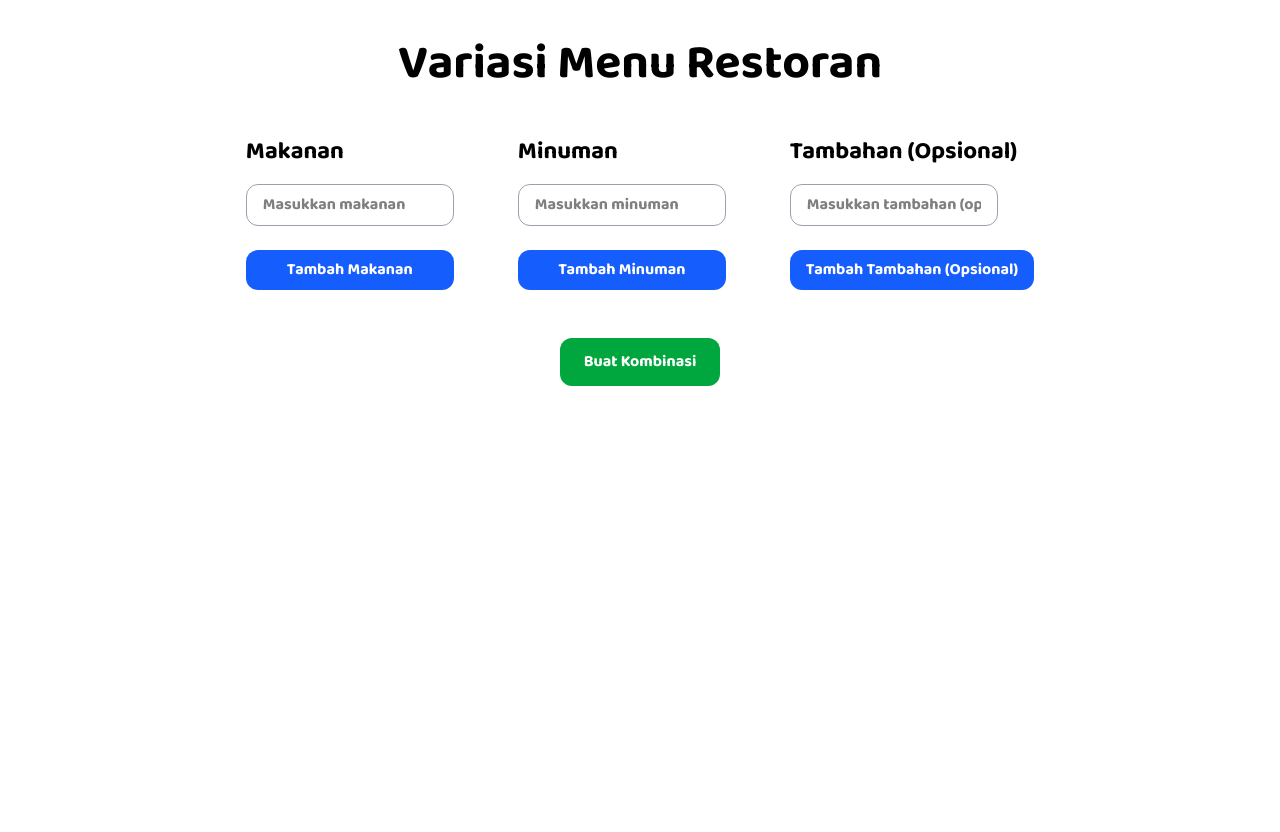
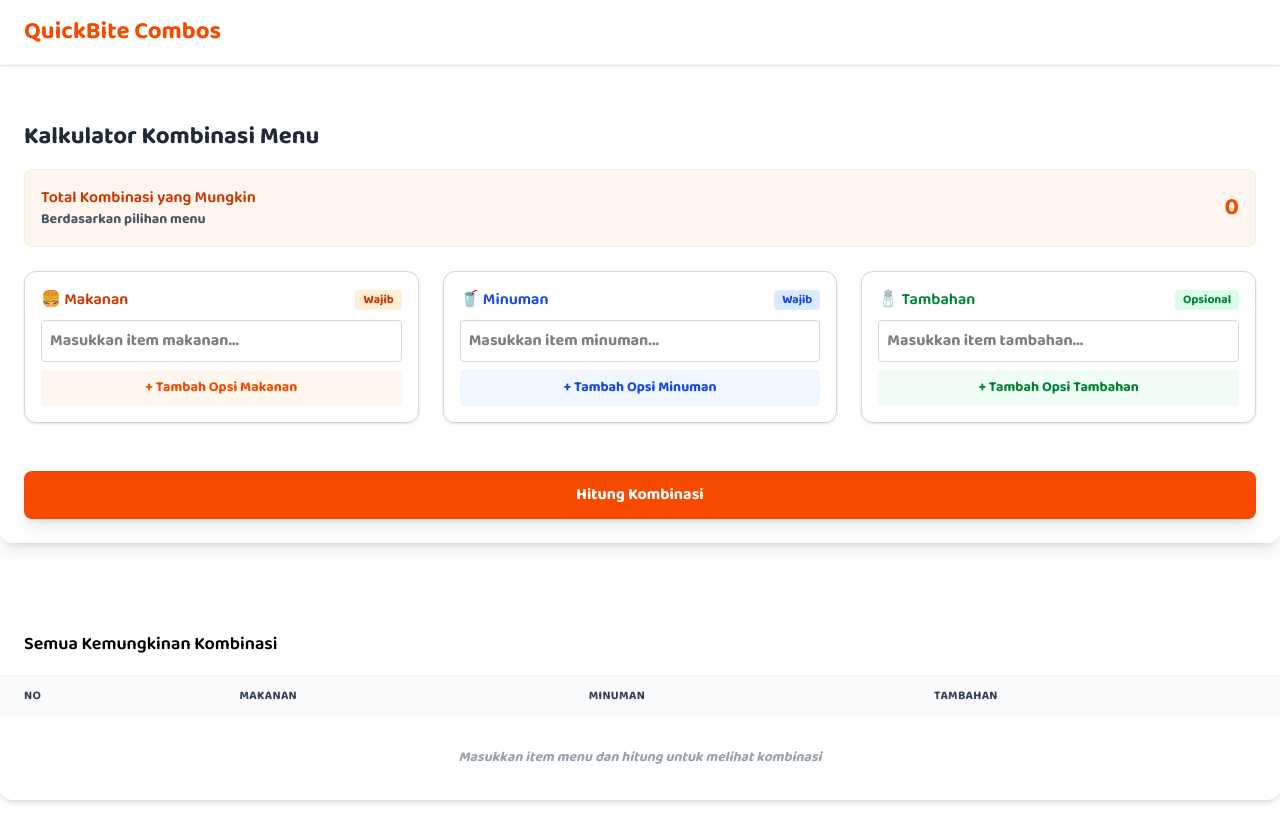
Before and after one commit to BintangKurniawan/kombinatorial-matdis, a Next.js app: page / in a window 1280 px wide. Before the commit the page ends 800 px from the top, so only its background shows below. Built offline with nearby package versions, Linux system fonts and the light colour scheme.

Commit message:
Ikhsan | redesign layout

```diff
--- a/src/app/page.tsx
+++ b/src/app/page.tsx
@@ -15,11 +15,6 @@ export default function Home() {
   const [minumanList, setMinumanList] = useState<string[]>([""]);
   const [tambahanList, setTambahanList] = useState<string[]>([""]);
   const [kombinasiList, setKombinasiList] = useState<{ makanan: string; minuman: string; tambahan: string[] }[]>([]);
-  const inputSections = [
-    { label: "Makanan", list: makananList, setList: setMakananList },
-    { label: "Minuman", list: minumanList, setList: setMinumanList },
-    { label: "Tambahan (Opsional)", list: tambahanList, setList: setTambahanList },
-  ];
 
   const handleAdd = (list: string[], setList: React.Dispatch<React.SetStateAction<string[]>>) => setList([...list, ""]);
   const handleRemove = (i: number, list: string[], setList: React.Dispatch<React.SetStateAction<string[]>>) => {
@@ -39,35 +34,121 @@ export default function Home() {
   };
 
   return (
-    <div className={`${balooBhaiBold.className} flex flex-col items-center justify-center gap-4 my-10`}>
-      <h1 className="text-5xl font-bold mb-8">Variasi Menu Restoran</h1>
+    <>
+      <div className="w-full shadow-sm bg-white border-b border-gray-100">
+        <div className="max-w-7xl mx-auto px-6 py-4">
+          <h1 className="text-2xl font-bold text-orange-600">QuickBite Combos</h1>
+        </div>
+      </div>
 
-      <div className="flex gap-16">
-        {inputSections.map(({ label, list, setList }, idx) => (
-          <div key={idx} className="flex flex-col gap-4">
-            <h2 className="text-2xl font-bold">{label}</h2>
-            {list.map((val, i) => (
-              <div key={i} className="flex gap-2">
-                <input type="text" className="border border-gray-400 px-4 py-2 rounded-xl" placeholder={`Masukkan ${label.toLowerCase()}`} value={val} onChange={(e) => handleInputChange(e, i, list, setList)} />
+      <div className={`${balooBhaiBold.className} flex flex-col items-center justify-center gap-8 py-8`}>
+        <div className="max-w-7xl w-full p-6 rounded-xl shadow-lg bg-white">
+          <h2 className="text-2xl font-bold text-gray-800 mb-4">Kalkulator Kombinasi Menu</h2>
+
+          <div className="flex items-center justify-between bg-[#fef6ee] border border-orange-100 text-orange-700 px-4 py-4 rounded-lg mb-6">
+            <div>
+              <div className="font-semibold">Total Kombinasi yang Mungkin</div>
+              <div className="text-sm text-gray-600">Berdasarkan pilihan menu</div>
+            </div>
+            <div className="text-orange-600 text-2xl font-bold">{kombinasiList.length}</div>
+          </div>
+
+          <div className="grid grid-cols-1 md:grid-cols-3 gap-6 mb-6">
+            {/* Makanan */}
+            <div className="border border-gray-300 rounded-xl shadow-sm p-4">
+              <div className="flex justify-between items-center mb-2">
+                <span className="font-semibold text-orange-700 flex items-center gap-2">🍔 Makanan</span>
+                <span className="text-xs bg-orange-100 text-orange-700 px-2 py-0.5 rounded">Wajib</span>
+              </div>
+              {makananList.map((val, i) => (
+                <div key={i} className="flex items-center gap-2 mb-2">
+                  <input
+                    type="text"
+                    className="w-full p-2 border border-gray-300 rounded"
+                    placeholder="Masukkan item makanan..."
+                    value={val}
+                    onChange={(e) => handleInputChange(e, i, makananList, setMakananList)}
+                  />
                   {i > 0 && (
-                  <button className="bg-red-500 text-white px-4 rounded-xl" onClick={() => handleRemove(i, list, setList)}>
-                    Hapus
-                  </button>
+                    <button onClick={() => handleRemove(i, makananList, setMakananList)} className="text-gray-400 hover:text-red-500">✕</button>
                   )}
                 </div>
               ))}
-            <button className="bg-blue-600 text-white px-4 py-2 rounded-xl mt-2 cursor-pointer" onClick={() => handleAdd(list, setList)}>
-              Tambah {label}
+              <button
+                onClick={() => handleAdd(makananList, setMakananList)}
+                className="w-full bg-orange-50 text-orange-600 py-2 rounded text-sm hover:bg-orange-100"
+              >
+                + Tambah Opsi Makanan
               </button>
             </div>
+
+            {/* Minuman */}
+            <div className="border border-gray-300 rounded-xl shadow-sm p-4">
+              <div className="flex justify-between items-center mb-2">
+                <span className="font-semibold text-blue-700 flex items-center gap-2">🥤 Minuman</span>
+                <span className="text-xs bg-blue-100 text-blue-700 px-2 py-0.5 rounded">Wajib</span>
+              </div>
+              {minumanList.map((val, i) => (
+                <div key={i} className="flex items-center gap-2 mb-2">
+                  <input
+                    type="text"
+                    className="w-full p-2 border border-gray-300 rounded"
+                    placeholder="Masukkan item minuman..."
+                    value={val}
+                    onChange={(e) => handleInputChange(e, i, minumanList, setMinumanList)}
+                  />
+                  {i > 0 && (
+                    <button onClick={() => handleRemove(i, minumanList, setMinumanList)} className="text-gray-400 hover:text-red-500">✕</button>
+                  )}
+                </div>
               ))}
+              <button
+                onClick={() => handleAdd(minumanList, setMinumanList)}
+                className="w-full bg-blue-50 text-blue-700 py-2 rounded text-sm hover:bg-blue-100"
+              >
+                + Tambah Opsi Minuman
+              </button>
             </div>
 
-      <button onClick={handleBuatKombinasi} className="mt-8 bg-green-600 hover:bg-green-700 text-white px-6 py-3 rounded-xl cursor-pointer">
-        Buat Kombinasi
+            {/* Tambahan */}
+            <div className="border border-gray-300 rounded-xl shadow-sm p-4">
+              <div className="flex justify-between items-center mb-2">
+                <span className="font-semibold text-green-700 flex items-center gap-2">🧂 Tambahan</span>
+                <span className="text-xs bg-green-100 text-green-700 px-2 py-0.5 rounded">Opsional</span>
+              </div>
+              {tambahanList.map((val, i) => (
+                <div key={i} className="flex items-center gap-2 mb-2">
+                  <input
+                    type="text"
+                    className="w-full p-2 border border-gray-300 rounded"
+                    placeholder="Masukkan item tambahan..."
+                    value={val}
+                    onChange={(e) => handleInputChange(e, i, tambahanList, setTambahanList)}
+                  />
+                  {i > 0 && (
+                    <button onClick={() => handleRemove(i, tambahanList, setTambahanList)} className="text-gray-400 hover:text-red-500">✕</button>
+                  )}
+                </div>
+              ))}
+              <button
+                onClick={() => handleAdd(tambahanList, setTambahanList)}
+                className="w-full bg-green-50 text-green-700 py-2 rounded text-sm hover:bg-green-100"
+              >
+                + Tambah Opsi Tambahan
               </button>
+            </div>
+          </div>
+
+          <button
+            onClick={handleBuatKombinasi}
+            className="w-full bg-orange-600 text-white py-3 rounded-lg mt-6 shadow-lg hover:bg-orange-700"
+          >
+            Hitung Kombinasi
+          </button>
+        </div>
 
         <TableMenu kombinasiList={kombinasiList} />
       </div>
+    </>
   );
 }
--- a/src/components/ui/tableMenu.tsx
+++ b/src/components/ui/tableMenu.tsx
@@ -11,35 +11,44 @@ interface TableMenuProps {
 }
 
 const TableMenu: React.FC<TableMenuProps> = ({ kombinasiList }) => {
-  if (kombinasiList.length === 0) return null;
-
   return (
-    <div className="mt-10 w-full max-w-5xl mx-auto">
-    <h2 className="text-3xl font-bold mb-6 text-gray-800 text-center">Hasil Kombinasi ({kombinasiList.length})</h2>
-    <div className="overflow-x-auto rounded-2xl shadow-md bg-white">
+    <div className="mt-10 w-full max-w-7xl mx-auto">
+      <div className="bg-white rounded-xl shadow-md overflow-hidden">
+        <h3 className="text-lg font-semibold px-6 py-4 border-b border-gray-100">
+          Semua Kemungkinan Kombinasi
+        </h3>
         <table className="min-w-full text-sm text-gray-700">
-        <thead className="bg-[#f3f4f6] text-gray-900 uppercase text-xs tracking-wider rounded-t-2xl">
+          <thead className="bg-[#f9fafb] text-gray-700 uppercase text-xs tracking-wide">
             <tr>
-            <th className="px-6 py-4 text-left">No</th>
-            <th className="px-6 py-4 text-left">Makanan</th>
-            <th className="px-6 py-4 text-left">Minuman</th>
-            <th className="px-6 py-4 text-left">Tambahan</th>
+              <th className="px-6 py-3 text-left">No</th>
+              <th className="px-6 py-3 text-left">Makanan</th>
+              <th className="px-6 py-3 text-left">Minuman</th>
+              <th className="px-6 py-3 text-left">Tambahan</th>
             </tr>
           </thead>
           <tbody className="divide-y divide-gray-200">
-          {kombinasiList.map((item, i) => (
+            {kombinasiList.length === 0 ? (
+              <tr>
+                <td colSpan={4} className="text-center py-8 text-gray-400 italic">
+                  Masukkan item menu dan hitung untuk melihat kombinasi
+                </td>
+              </tr>
+            ) : (
+              kombinasiList.map((item, i) => (
                 <tr key={i} className="hover:bg-[#f9fafb] transition">
                   <td className="px-6 py-4">{i + 1}</td>
                   <td className="px-6 py-4">{item.makanan}</td>
                   <td className="px-6 py-4">{item.minuman}</td>
-              <td className="px-6 py-4">{item.tambahan.length > 0 ? item.tambahan.join(", ") : "-"}</td>
+                  <td className="px-6 py-4">
+                    {item.tambahan.length > 0 ? item.tambahan.join(", ") : "-"}
+                  </td>
                 </tr>
-          ))}
+              ))
+            )}
           </tbody>
         </table>
       </div>
     </div>
-
   );
 };
 
```
Lines whose indentation alone changed are shown as unchanged.
